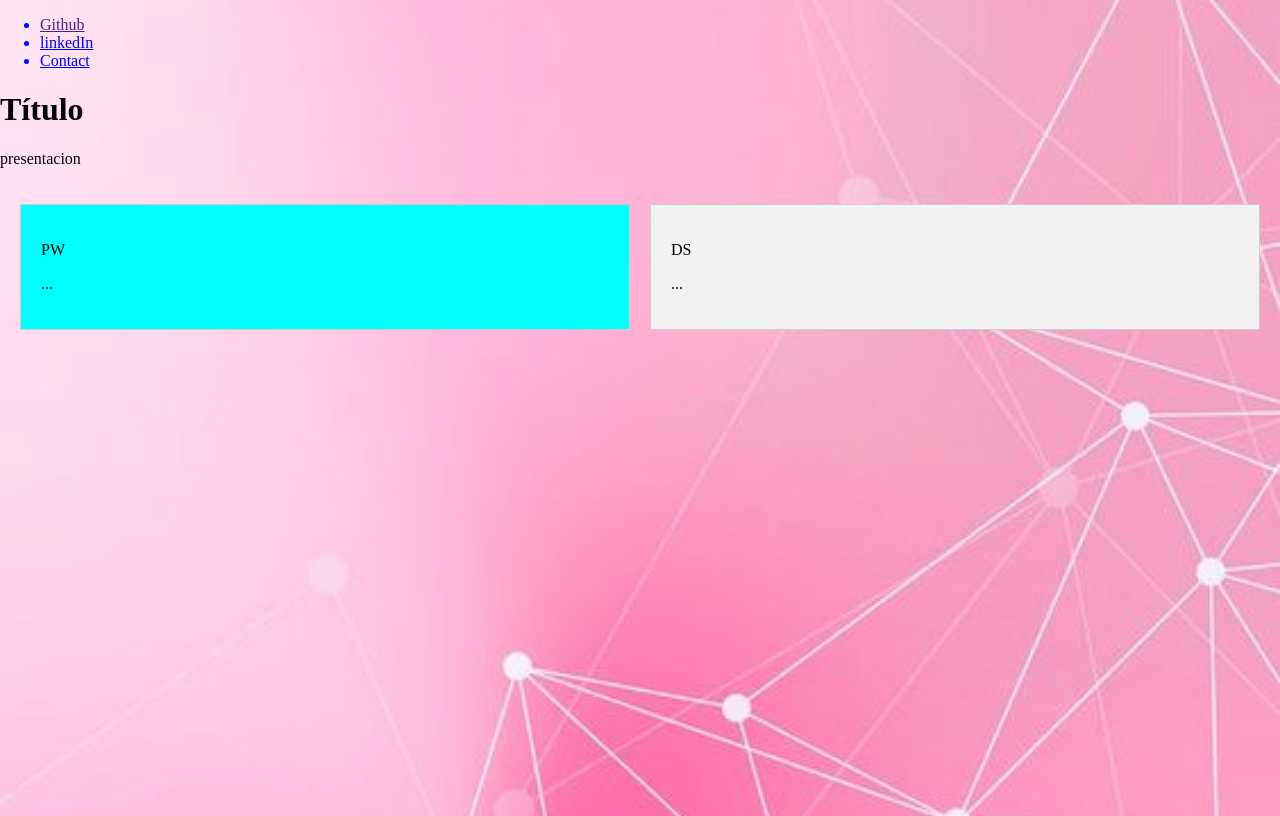
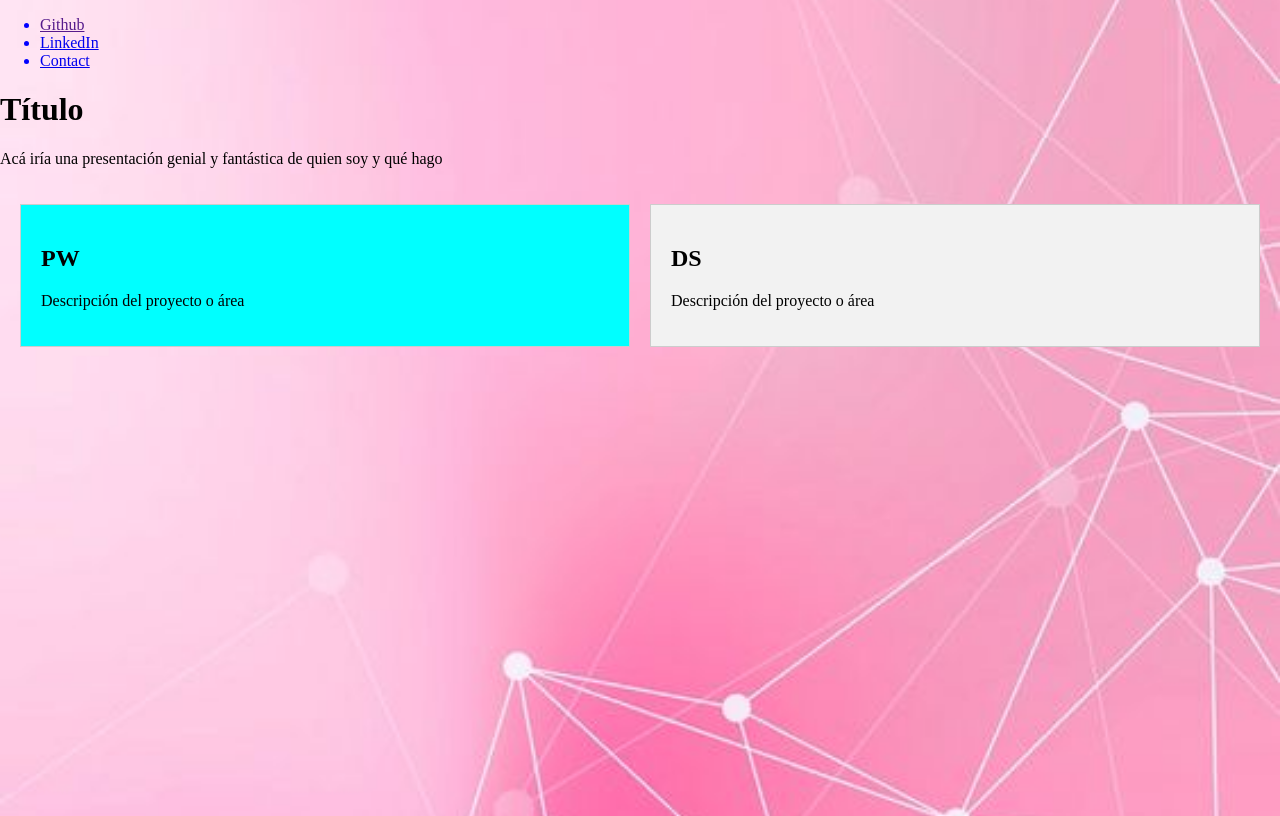
Before and after one commit to plopez0226/plopez0226.github.io, a plain HTML site: page index.html in a window 1280 px wide. Drawn offline with Linux system fonts and the light colour scheme.

Commit message:
Update index.html

```diff
--- a/index.html
+++ b/index.html
@@ -1,30 +1,32 @@
 <!DOCTYPE HTML>
-<HTML>
+<html lang="es">
 <head>
-        <meta http-equiv="Content-Type" content="text/html; charset=utf-8">
+    <meta charset="UTF-8">
+    <meta name="viewport" content="width=device-width, initial-scale=1.0">
+    <title>Portfolio en Construcción</title>
     <link href="estilos.css" rel="stylesheet" type="text/css">
 </head>
-
 <body>
     <nav class="navegadorbarra">
         <ul>
             <li><a href="">Github</a></li>
-                <li><a href="#services">linkedIn</a></li>
+            <li><a href="#services">LinkedIn</a></li>
             <li><a href="#about">Contact</a></li>
         </ul>
     </nav>
-        <h1 id="Porfolio en construccion">Título</h1>
-        <p id="Acá iría una presentacion genial y fantástica de quien soy y que hago ">presentacion</p>
-        <div class="container">
-            <div class="column columna1">
-                <p>PW</p>
-                <p>...</p>
-            </div>
-            <div class="column columna2">
-                <p>DS</p>
-                <p>...</p>
-            </div>
-        </div>
-
+    <header>
+        <h1 id="portfolio-title">Título</h1>
+        <p id="portfolio-description">Acá iría una presentación genial y fantástica de quien soy y qué hago</p>
+    </header>
+    <main class="container">
+        <section class="column columna1">
+            <h2>PW</h2>
+            <p>Descripción del proyecto o área</p>
+        </section>
+        <section class="column columna2">
+            <h2>DS</h2>
+            <p>Descripción del proyecto o área</p>
+        </section>
+    </main>
 </body>
-</HTML>
+</html>
```
Lines whose indentation alone changed are shown as unchanged.
